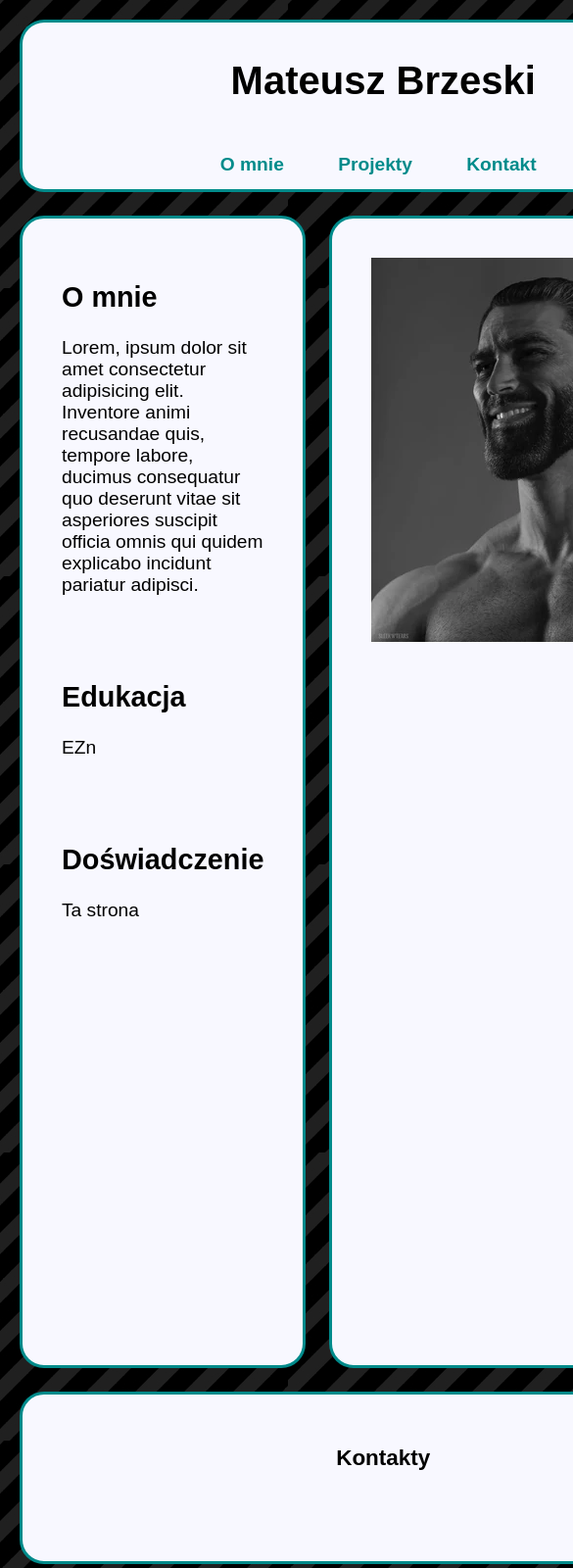
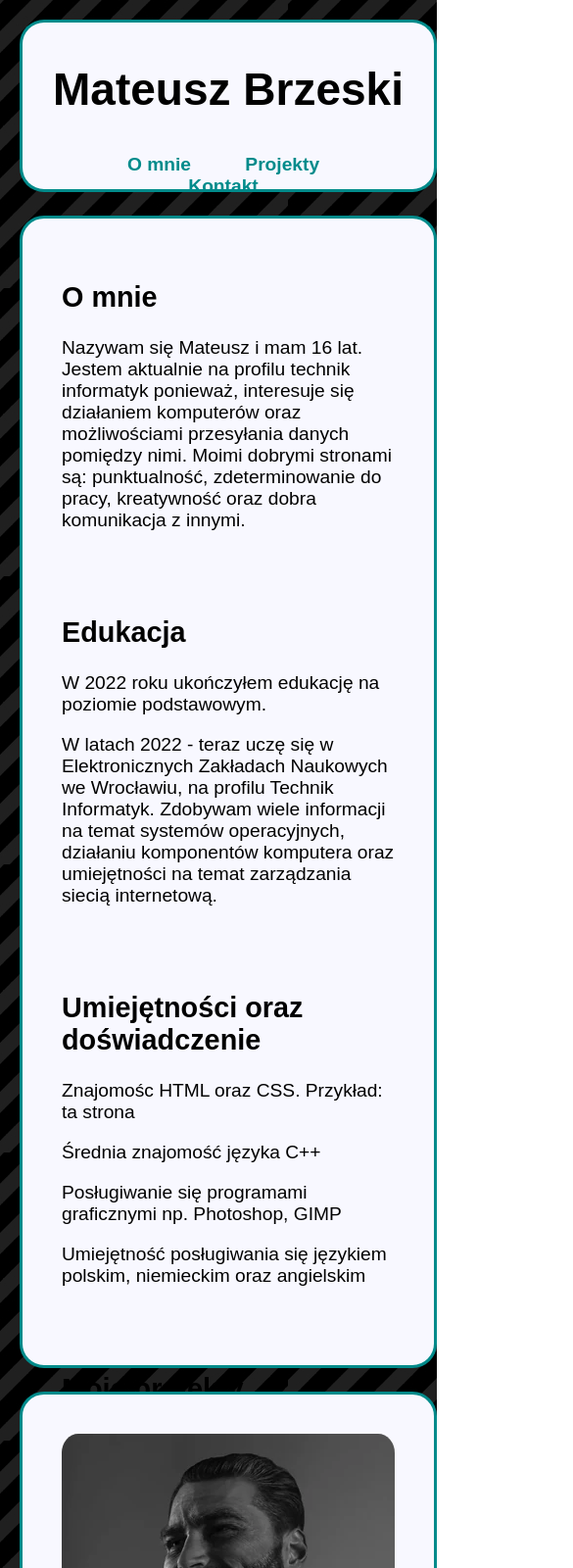
Before and after one commit to Kozzu27/Kozzu27.github.io, a plain HTML site: page index.html in a window 390 px wide. Shown: the top 1600 px of the page at 98% size, 585 px wide, since content can reach past the window. Drawn offline with Linux system fonts and the light colour scheme.

Commit message:
Add files via upload

```diff
--- a/index.html
+++ b/index.html
@@ -14,27 +14,41 @@
         </div>
         <div class="g2">
             <h2 id="o_mnie">O mnie</h2>
-            <p>Lorem, ipsum dolor sit amet consectetur adipisicing elit. Inventore animi recusandae quis, tempore labore, ducimus consequatur quo deserunt vitae sit asperiores suscipit officia omnis qui quidem explicabo incidunt pariatur adipisci.</p>
+            <p>Nazywam się Mateusz i mam 16 lat. Jestem aktualnie na profilu technik informatyk ponieważ, interesuje się działaniem komputerów oraz możliwościami przesyłania danych pomiędzy nimi. Moimi dobrymi stronami są: punktualność, zdeterminowanie do pracy, kreatywność oraz dobra komunikacja z innymi.</p>
             <br>
             <br>
             <h2>Edukacja</h2>
-            <p>EZn</p>
+            <p>W 2022 roku ukończyłem edukację na poziomie podstawowym.</p>
+            <p>W latach 2022 - teraz uczę się w Elektronicznych Zakładach Naukowych we Wrocławiu, na profilu Technik Informatyk. Zdobywam wiele informacji na temat systemów operacyjnych, działaniu komponentów komputera oraz umiejętności na temat zarządzania siecią internetową.</p>
             <br>
             <br>
-            <h2>Doświadczenie</h2>
-            <p>Ta strona</p>
+            <h2>Umiejętności oraz doświadczenie</h2>
+            <p>Znajomośc HTML oraz CSS. Przykład: ta strona</p>
+            <p>Średnia znajomość języka C++</p>
+            <p>Posługiwanie się programami graficznymi np. Photoshop, GIMP</p>
+            <p>Umiejętność posługiwania się językiem polskim, niemieckim oraz angielskim</p>
+            <br>
+            <br>
+            <h2 id="projekt">Moje projekty</h2>
+            <p>brak</p>
         </div>
         <div class="g2" id="zdj">
             <img src="Gigachad.webp" alt="Moje zdjęcie">
+            <img src="ja.jpg" alt="Moje zdjęcie">
         </div>
         <div class="g5" id="Kontakt">
             <h3>Kontakty</h3>
-
+            <ul class="stopa">
+                <li><a href="https://github.com/Kozzu27"><img src="github.svg" alt="link do githuba" style="width:42px;height:42px;"></a></li>
+                <li>789 362 494</li>
+                <li>brzeskidom7@gmail.com</li>
+                <li><a href="https://facebook.com"><img src="Facebook_logo.png" alt="link do facebooka" style="width:42px;height:42px;"></a></li>
+            </ul>
         </div>
         <div class="g6">
             <ul>
                 <li><a href="#o_mnie">O mnie</a></li>
-                <li><a href="">Projekty</a></li>
+                <li><a href="#projekt">Projekty</a></li>
                 <li><a href="#Kontakt">Kontakt</a></li>
             </ul>
         </div>
--- a/style.css
+++ b/style.css
@@ -30,13 +30,14 @@ div.g1 {
     border-bottom-style: none;
 }
 div.g2 {
-    grid-row: 3 / 15;
+    grid-row: 3 / 14;
     padding: 40px;
 }
 div.g5 {
     grid-column: 1 / 4;
-    grid-row: 15 / 17;
+    grid-row: 14 / 16;
     text-align: center;
+    padding: 10px;
 }
 div.g6 {
     grid-column: 1 / 4;
@@ -68,13 +69,62 @@ a:hover {
 #zdj {
     text-align: center;
 }
+h2:hover {
+    color:darkcyan;
+}
+img {
+    border-radius: 5%;
+    width: 340px;
+    height: 392px;
+  }
 
 
-@media(max-width: 800px){
+@media(max-width: 950px){
     main {
-        grid-template-columns: 1fr 1fr;
+        grid-template-columns: 1fr 0fr;
     }
     div.g1 {
-        font-size: 20px;
+        grid-column: 1;
+        grid-row: 1 / 2;
+        margin-bottom: 0px;
+        border-radius: 0px;
+        border-top-left-radius: 25px;
+        border-top-right-radius: 25px;
+        text-align: center;
+        padding: 10px;
+        font-size: 23px;
+        border-bottom-style: none;
+    }
+    div.g2 {
+        grid-row: 3 / 15;
+        padding: 40px;
+    }
+    div.g5 {
+        grid-column: 1;
+        grid-row: 24 / 26;
+        text-align: center;
+        padding: 10px;
+    }
+    div.g6 {
+        grid-column: 1;
+        grid-row: 2 / 3;
+        margin-top: 0;
+        border-radius: 0;
+        border-bottom-left-radius: 25px;
+        border-bottom-right-radius: 25px;
+        text-align:center;
+        border-top-style: none;
+    }
+    ul.stopa li{
+    margin-right: 7px;
+    }
+    img {
+        border-radius: 5%;
+        width: 340px;
+        height: 392px;
+    }
+    #zdj {
+        grid-column: 1;
+        grid-row: 15 / 24;
     }
 }
```
Also changed, not shown: Facebook_logo.png (added), github.svg (added), 1 other file.
